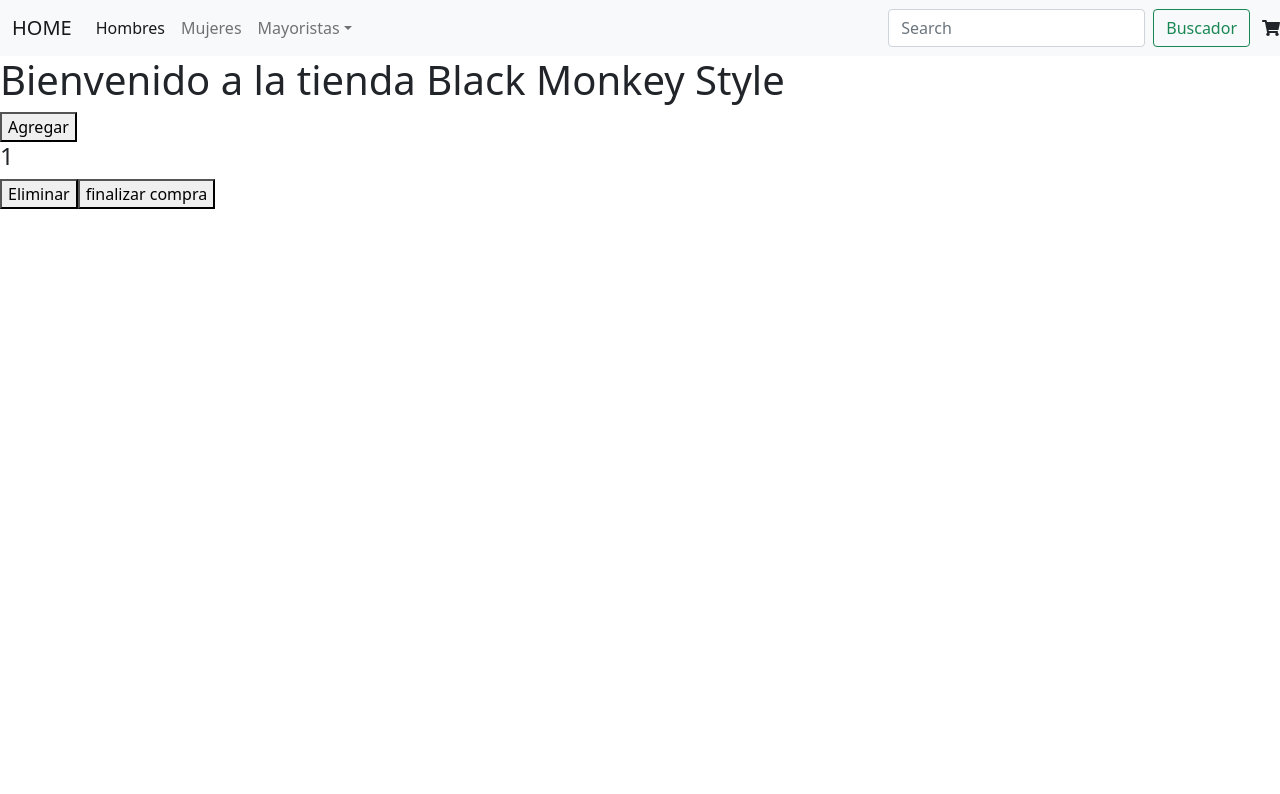
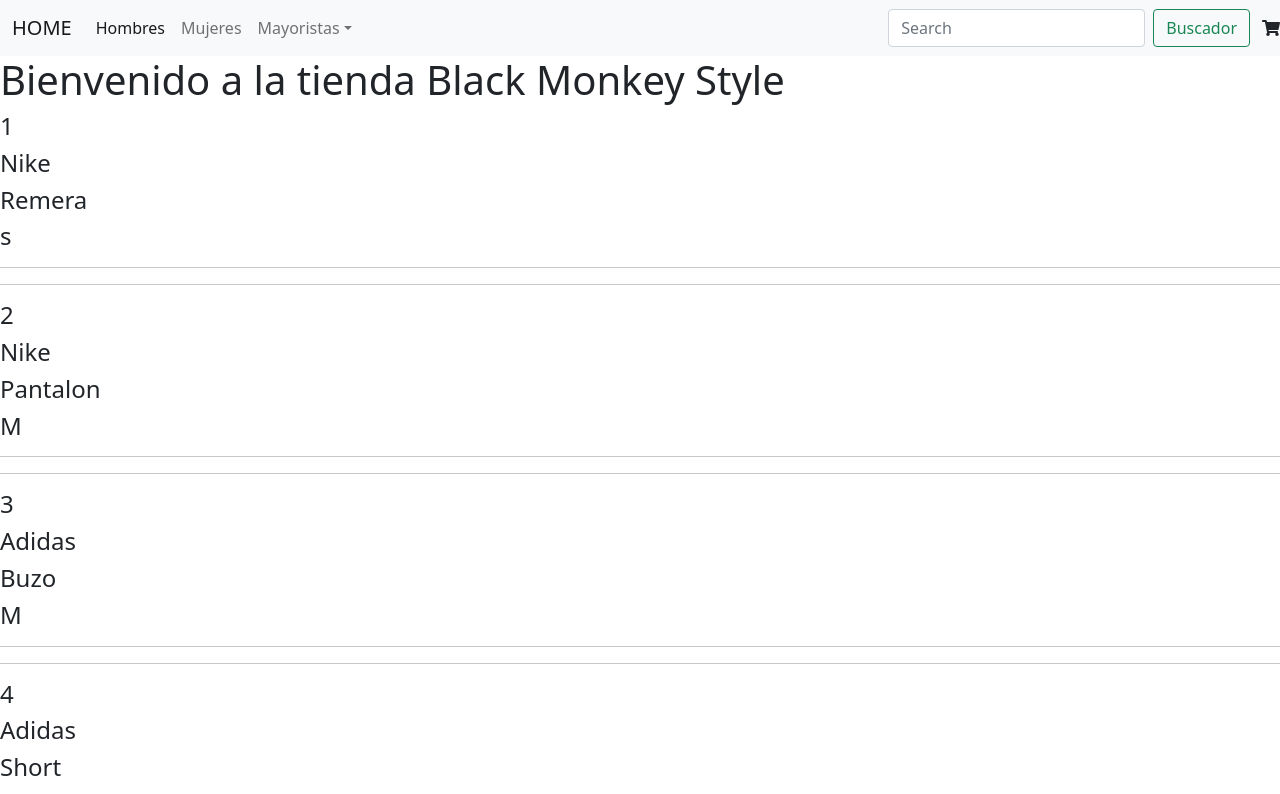
Before and after one commit to Analia-Ribero/ecommerce-coder, a React (Create React App) app: page / in a window 1280 px wide. Shown: the top 794 px of the page. Built offline with nearby package versions, Linux system fonts and the light colour scheme.

Commit message:
correccion Items

```diff
--- a/src/ItemListContainer/ItemList.jsx
+++ b/src/ItemListContainer/ItemList.jsx
@@ -1,5 +1,5 @@
 import React from 'react'
-
+import Item from './Item';
 
 
 function ItemList  ({item})  {
@@ -7,8 +7,10 @@
     return (
       <div>
           {item.map (itemIterado=>{
-               <item item = {itemIterado}/>
-
+           return <div>
+           <Item item= {itemIterado}/>
+           <hr/> <hr />
+           </div>
               })
           }
       </div>
--- a/src/ItemListContainer/ItemListConteiner.jsx
+++ b/src/ItemListContainer/ItemListConteiner.jsx
@@ -67,7 +67,7 @@
     <>
     <h1>{props.greeting}</h1>
     <section>
-
+    <ItemList item= {item}/>
 
     </section>
     </>
```
